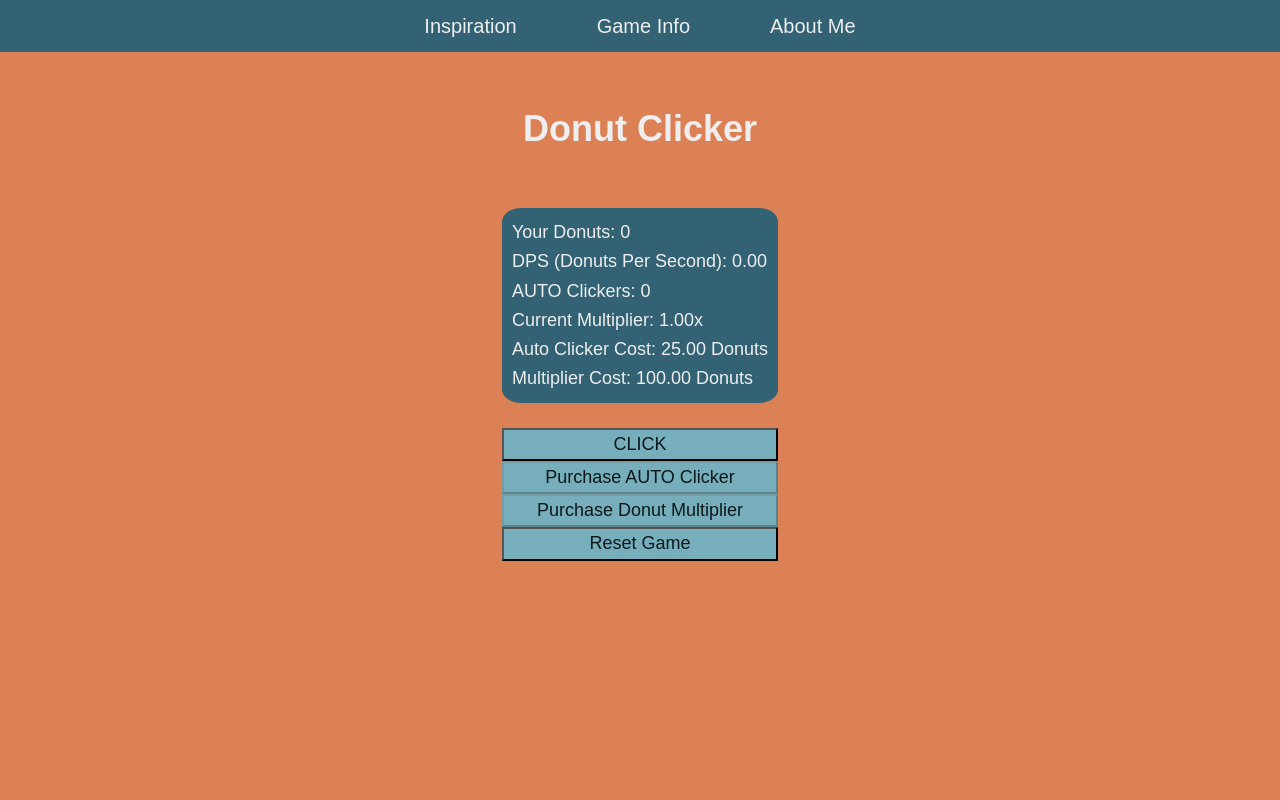
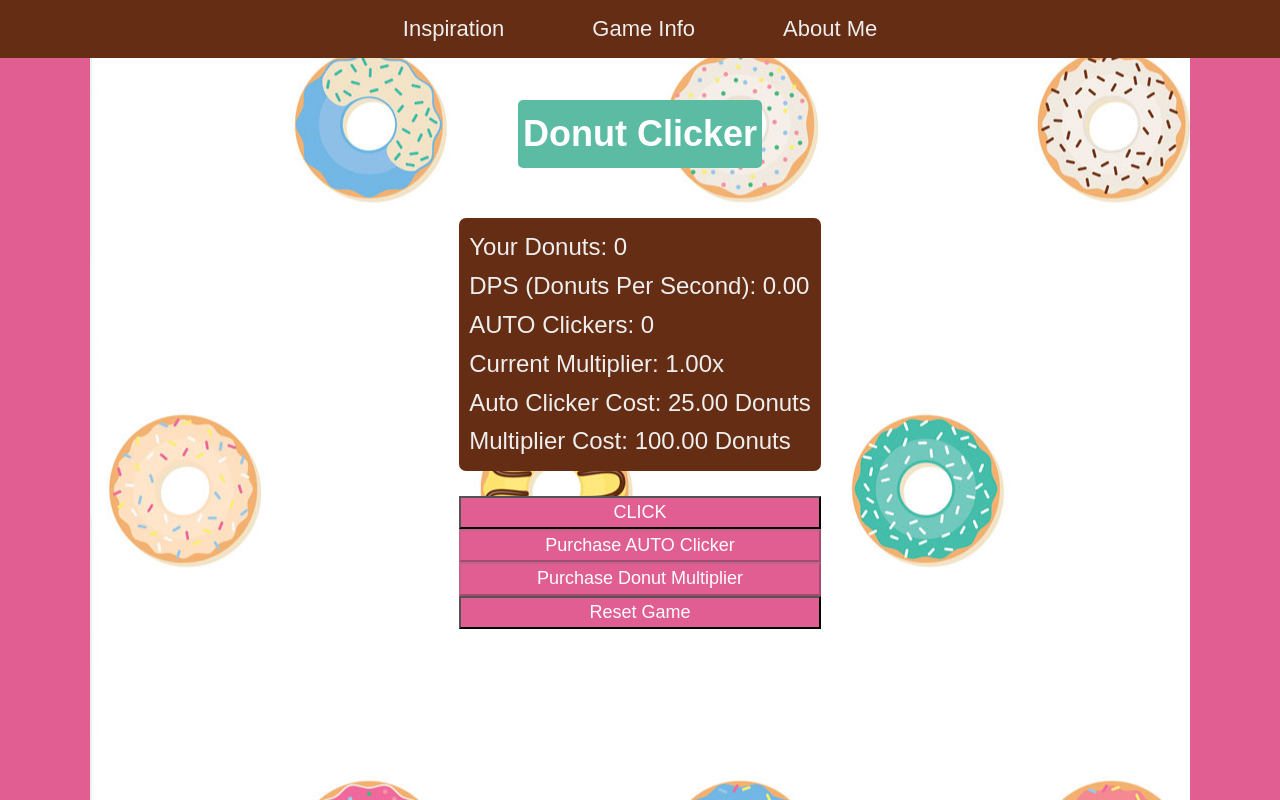
Before and after one commit to emfaler/Donut-Clicker, a plain HTML site: page index.html in a window 1280 px wide. Drawn offline with Linux system fonts and the light colour scheme.

Commit message:
added css and fixed background picture issue

```diff
--- a/index.html
+++ b/index.html
@@ -3,7 +3,7 @@
 <head>
     <meta charset="UTF-8">
     <meta name="viewport" content="width=device-width, initial-scale=1.0">
-    <title>Module 4 Project</title>
+    <title>Donut Clicker</title>
     <link rel="stylesheet" href="src\css\style.css">
 
 
@@ -35,7 +35,7 @@
 
     <header>
 
-        <h1 class="mainTitle">Donut Clicker</h1>
+        <h1 id="mainTitle">Donut Clicker</h1>
 
 
     </header>
--- a/src/css/style.css
+++ b/src/css/style.css
@@ -8,11 +8,10 @@
 }
 
 body {
-    background-image: "src\images\donutBackground.jpg";
+    background: url(../images/donutBackground.jpg) no-repeat center
+    center;
 
-
-
-     background-color:#DC8056 ;
+     background-color: rgb(224, 94, 146);
 }
 
 header{
@@ -21,6 +20,7 @@ header{
     padding-top: 100px;
     font-size: large;
     color: #EEEEEE;
+
 }
 
 #cookieLink{
@@ -34,6 +34,15 @@ header{
 
 }
 
+#mainTitle {
+    background: rgb(91, 187, 163);
+    padding: 5px;
+    display: flex;
+    border-radius: 5px;
+    color: rgb(254, 254, 254);
+
+}
+
 nav {
     position: fixed;
     top: 0;
@@ -44,7 +53,7 @@ nav {
     flex-flow: row;
     justify-content: center;
 
-    background: #326273;
+    background: #652D14;
 
     font-size: 20px
 
@@ -56,15 +65,17 @@ nav {
 nav p{
     padding: .5em 2em;
     color: #EEEEEE;
+    font-size: 22px;
+
 }
 
 
 
 
 main button{
-    background-color: #77AEBB;
+    background-color: #E05E92;
     font-size: large;
-    color: #0C181C
+    color: #FEFEFE
 
 
 }
@@ -82,6 +93,7 @@ main button{
     flex-flow: column;
     padding-top: 25px;
 
+
 }
 
 .textContainer{
@@ -89,10 +101,10 @@ main button{
     padding: 10px;
     display: flex;
     flex-flow: column;
-    background-color:#326273;
+    background-color: #652D14;
     color: #EEEEEE;
-    font-size: large;
-    border-radius: 7% ;
+    font-size: 24px;
+    border-radius: 7px ;
 
 
 
@@ -109,22 +121,24 @@ main button{
     width: 100%;
     height: 100%;
     overflow: auto;
-    background-color: rgb(0,0,0); /
-    background-color: rgba(0,0,0,0.4); /
+
   }
 
   .modal-content {
-    background-color:#326273;
+    background-color:pink;
     margin: auto;
     padding: 20px;
-    border: 1px solid #888;
+    border: 5px solid #5BBBA3;
     width: 80%;
     color: black;
+    font-size: 24px;
+
+
   }
 
 
   .close {
-    color: black;
+    color:black;
     float: right;
     font-size: 28px;
     font-weight: bold;
```
